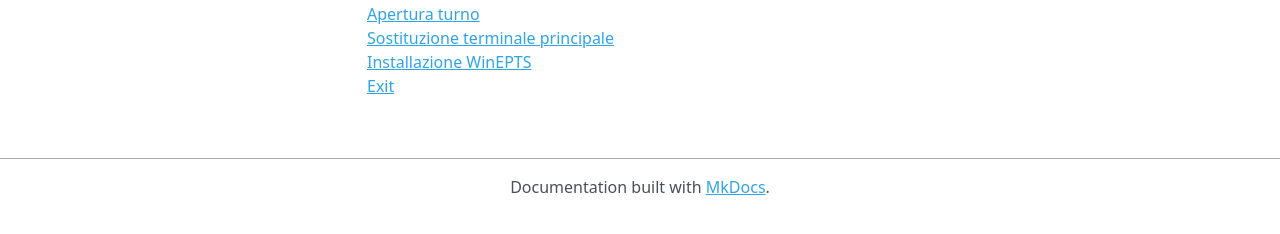
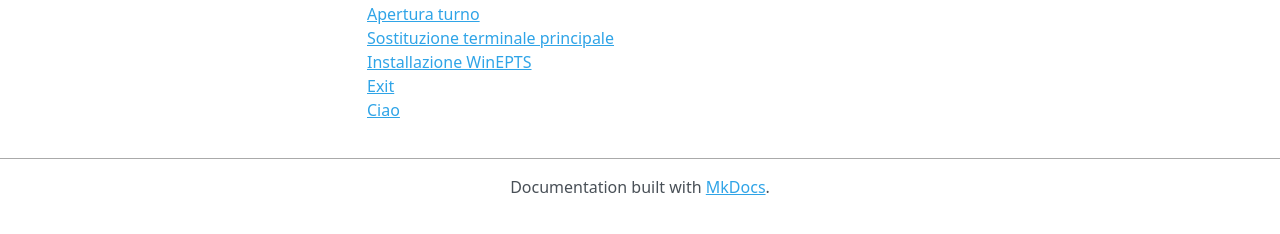
Before and after one commit to lucacorba/guida, an MkDocs documentation site: the page built from docs/prova.md, in a window 1280 px wide. Shown: the part 348-582 px from the top of the page. Built offline with MkDocs 1.6.1, drawn with Linux system fonts in a browser that asks for light colours; nearby versions of some CDN libraries.

Commit message:
Aggiunto ciao

```diff
--- a/docs/prova.md
+++ b/docs/prova.md
@@ -14,5 +14,6 @@ questa è la diacnaso
   <a href="#">Sostituzione terminale principale</a> </br>
   <a href="WinEPTS.html">Installazione WinEPTS</a> </br>
   <a href="#">Exit</a> </br>
+  <a href="#">Ciao</a> </br>
 
  </div>
```
